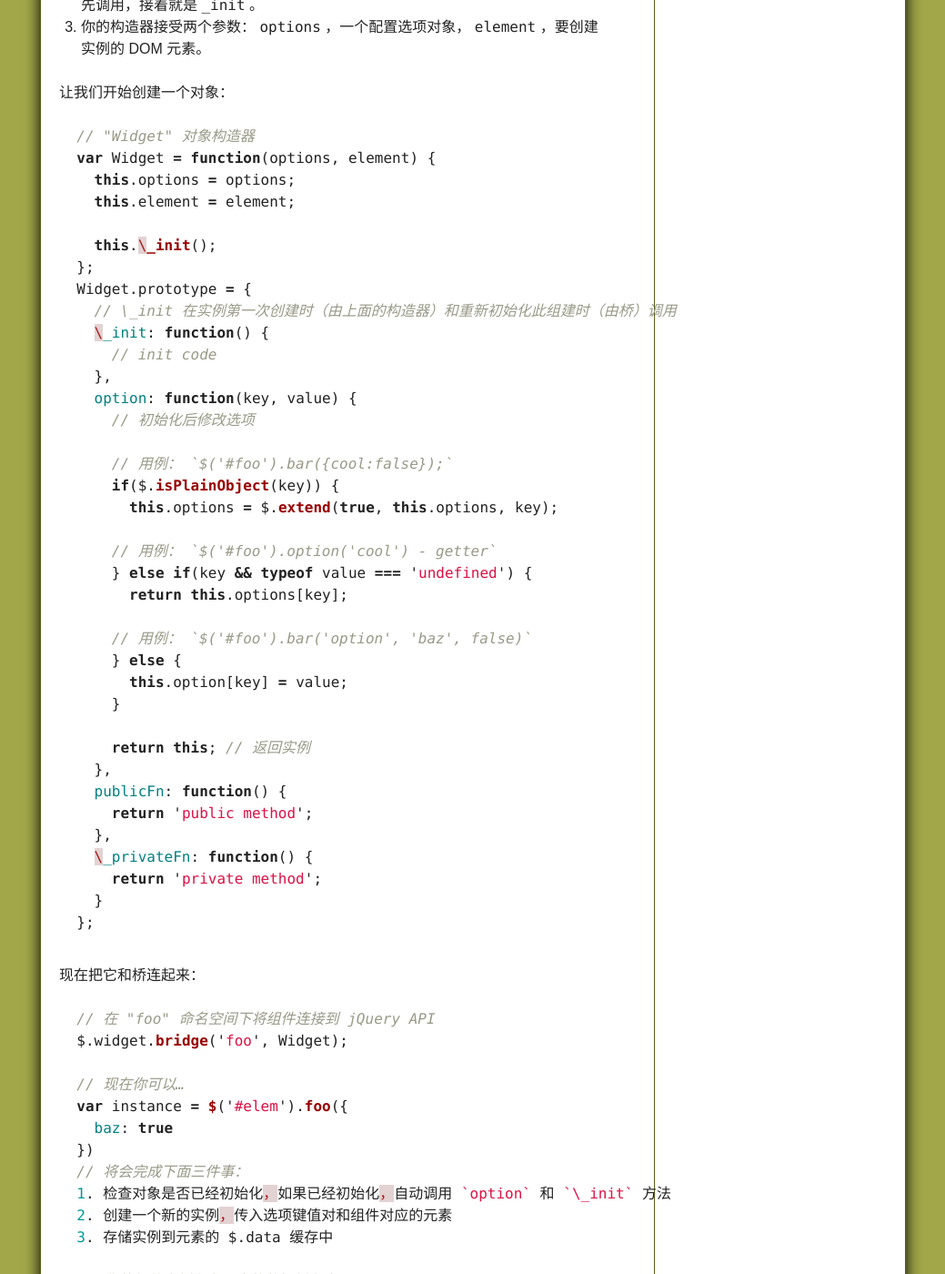
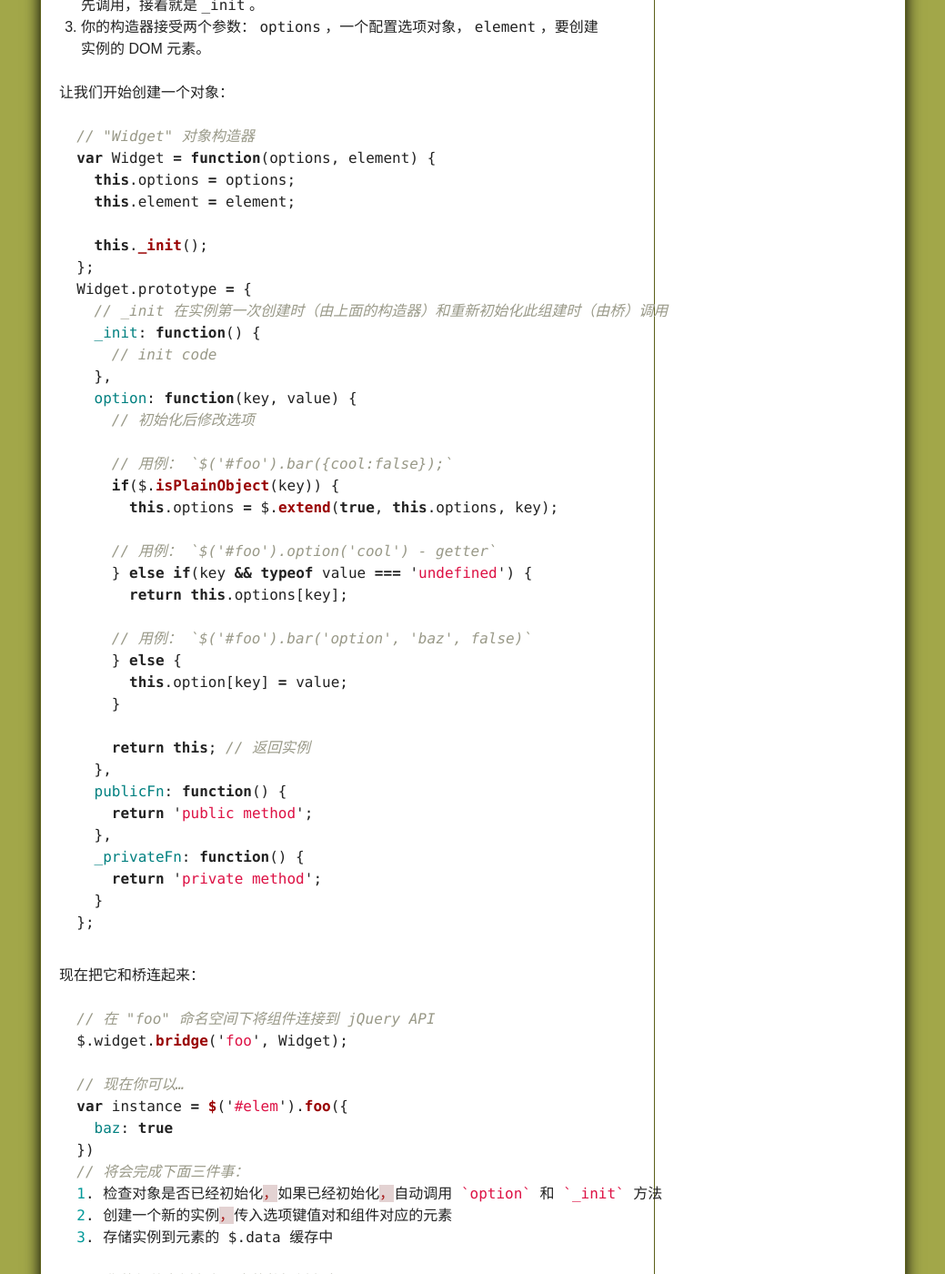
Before and after one commit to GunioRobot/wenbing.github.com, a Jekyll site: the page built from blog/_posts/2011-10-18-using-jquery-ui-widget-factory-bridge.md, in a window 1280 px wide and 1400 px high, scrolled down 757 px. Shown: the whole window at 91% size, without its empty margins (120-1159 px from the left). Built offline with Jekyll 4.4.1, drawn with Linux system fonts in a browser that asks for light colours; Markdown is read by kramdown in place of the engine named in the settings; some of the changed text lies outside the part shown.

```diff
--- a/blog/_posts/2011-10-18-using-jquery-ui-widget-factory-bridge.md
+++ b/blog/_posts/2011-10-18-using-jquery-ui-widget-factory-bridge.md
@@ -85,7 +85,7 @@ $.widget.bridge 在工厂内部给予 foo 对象公共 API，
     baz: true
   })
   // 将会完成下面三件事：
-  1. 检查对象是否已经初始化，如果已经初始化，自动调用 `option` 和 `\_init` 方法
+  1. 检查对象是否已经初始化，如果已经初始化，自动调用 `option` 和 `_init` 方法
   2. 创建一个新的实例，传入选项键值对和组件对应的元素
   3. 存储实例到元素的 $.data 缓存中
 
@@ -96,7 +96,7 @@ $.widget.bridge 在工厂内部给予 foo 对象公共 API，
   instance.foo('publicFn'); // -- "public method"
 
   // 桥不允许你调用私有方法
-  instance.foo('\_privateFn') // -- #elem 元素
+  instance.foo('_privateFn') // -- #elem 元素
 
   // 桥不允许未初始化组件的方法调用
   $('#bar').foo('publicFn'); // 'cannot call methods on 'foo' prior to initialization'
@@ -114,7 +114,7 @@ $.widget.bridge 在工厂内部给予 foo 对象公共 API，
   instance.foo({baz: false})
 
   // 桥会在已经存在的实例上调用 "options" 方法
-  // 更新传入的新选项并自动执行 \_init() 方法
+  // 更新传入的新选项并自动执行 _init() 方法
   {% endhighlight %}
 
 实现 $.widget.bridge 所有功能的代码不足 50 行。这儿是[源代码][http://github.com/jquery/jquery-ui/blob/1.8.5/ui/jquery.ui.widget.js#L81]链接，参照并学习吧。
```
Also changed, not shown: other parts of blog/_posts/2011-10-18-using-jquery-ui-widget-factory-bridge.md (+4 -4 lines).
